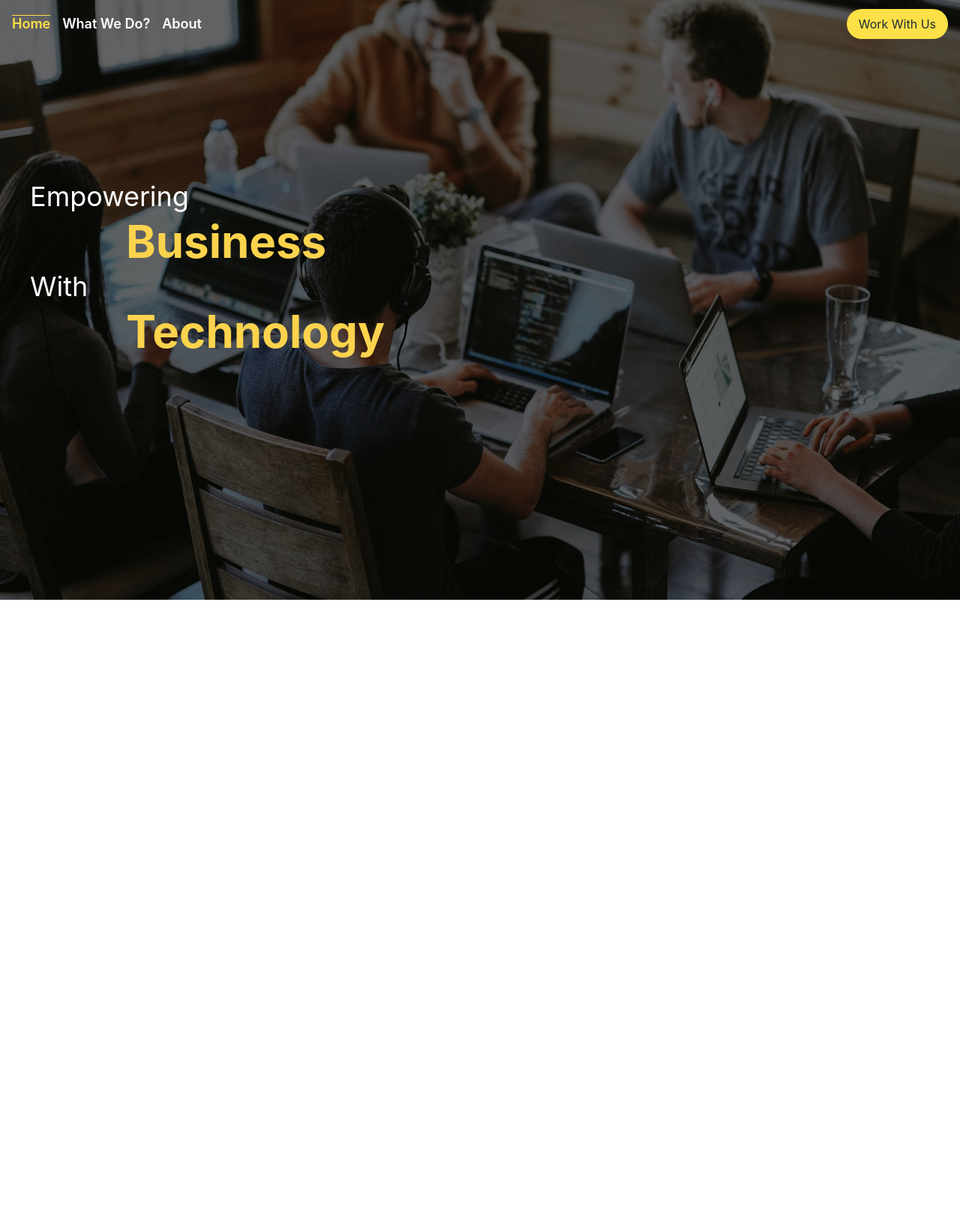
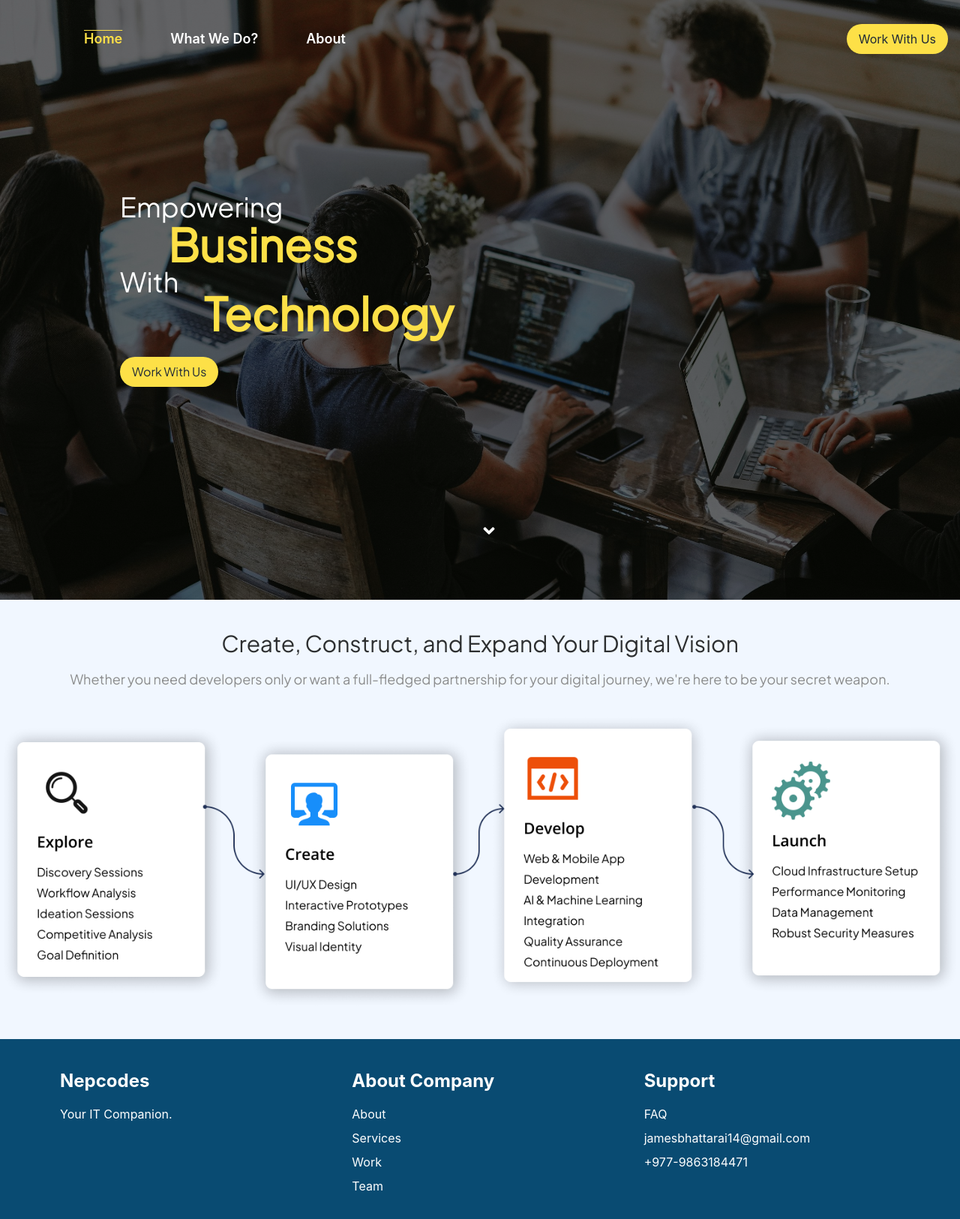
Before and after one commit to jamesii-b/nc, a React (Vite) app: page / in a window 1280 px wide. Shown: the top 1626 px of the page at 75% size. Before the commit the page ends 800 px from the top, so only its background shows below. Built offline with nearby package versions, Linux system fonts and the light colour scheme.

Commit message:
Chore(UI): added bottom nav bar && flow page

```diff
--- a/package.json
+++ b/package.json
@@ -10,10 +10,11 @@
     "preview": "vite preview"
   },
   "dependencies": {
-    "@headlessui/react": "^1.7.18",
-    "@heroicons/react": "^2.1.1",
+    "@emotion/react": "^11.11.3",
+    "@emotion/styled": "^11.11.0",
     "react": "^18.2.0",
     "react-dom": "^18.2.0",
+    "react-icons": "^5.0.1",
     "react-router-dom": "^6.22.0"
   },
   "devDependencies": {
--- a/src/App.css
+++ /dev/null
@@ -1,3 +0,0 @@
-@tailwind base;
-@tailwind components;
-@tailwind utilities;
--- a/src/App.jsx
+++ b/src/App.jsx
@@ -4,6 +4,7 @@ import { BrowserRouter, Routes, Route } from "react-router-dom";
 import NavBar from "./components/navbar";
 import About from "./components/about";
 import NoPage from "./components/invalidPage";
+import BottomNavBar from "./components/bottom-nav_bar";
 import whatWeDo from "./components/what-we-do";
 export default function App() {
   return (
@@ -16,6 +17,7 @@ export default function App() {
 
         <Route path="*" element={<NoPage />} />
       </Routes>
+      <BottomNavBar />
     </BrowserRouter>
   );
 }
--- /dev/null
+++ b/src/components/bottom-nav_bar.jsx
@@ -0,0 +1,31 @@
+import React from "react";
+
+function BottomNavBar() {
+  return (
+    <div className="bg-sub_color min-h-max h-auto w-full text-white grid grid-cols-1 md:grid-cols-3 gap-8 md:gap-12 px-20 py-10">
+      <div className="flex flex-col items-center md:items-start">
+        <div className="font-bold text-2xl mb-4">Nepcodes</div>
+        <div className="mb-4">Your IT Companion.</div>
+      </div>
+      <div className="flex flex-col items-center md:items-start">
+        <div className="font-bold text-2xl mb-4">About Company</div>
+        <ul className="list-none">
+          <li className="mb-2">About</li>
+          <li className="mb-2">Services</li>
+          <li className="mb-2">Work</li>
+          <li>Team</li>
+        </ul>
+      </div>
+      <div className="flex flex-col items-center md:items-start">
+        <div className="font-bold text-2xl mb-4">Support</div>
+        <ul className="list-none">
+          <li className="mb-2">FAQ</li>
+          <li className="mb-2">jamesbhattarai14@gmail.com</li>
+          <li>+977-9863184471</li>
+        </ul>
+      </div>
+    </div>
+  );
+}
+
+export default BottomNavBar;
--- a/src/components/home.jsx
+++ b/src/components/home.jsx
@@ -1,27 +1,117 @@
 import React from "react";
 import img01 from "../assets/img-main.jpg";
+import { Link } from "react-router-dom";
+import pathImage from "../assets/service-path.png";
+import {
+  FaAngleDown,
+  FaCogs,
+  FaPencilAlt,
+  FaCode,
+  FaRocket,
+  FaChartLine,
+} from "react-icons/fa";
 
 function HomePage() {
+  const datum = [
+    {
+      title: "Explore",
+      icon: <FaPencilAlt />,
+      description: [
+        "Discovery Sessions",
+        "Workflow Analysis",
+        "Ideation Sessions",
+        "Competitive Analysis",
+        "Goal Definition",
+      ],
+    },
+    {
+      title: "Create",
+      icon: <FaCogs />,
+      description: [
+        "UI/UX Design",
+        "Interactive Prototypes",
+        "Branding Solutions",
+        "Visual Identity",
+      ],
+    },
+    {
+      title: "Develop",
+      icon: <FaCode />,
+      description: [
+        "Web & Mobile App Development",
+        "AI & Machine Learning Integration",
+        "Quality Assurance",
+        "Continuous Deployment",
+      ],
+    },
+    {
+      title: "Launch",
+      icon: <FaRocket />,
+      description: [
+        "Cloud Infrastructure Setup",
+        "Performance Monitoring",
+        "Data Management",
+        "Robust Security Measures",
+      ],
+    },
+    {
+      title: "Expand",
+      icon: <FaChartLine />,
+      description: [
+        "Product Performance Analysis",
+        "Data-driven Insights",
+        "Process Automation",
+        "Optimization Strategies",
+      ],
+    },
+  ];
+
   return (
+    <>
       <div
-      className="h-screen w-screen relative flex bg-cover bg-center  bg-fixed bg-opacity-50"
+        className="h-screen w-screen relative flex bg-cover bg-center bg-fixed bg-no-repeat"
         style={{ backgroundImage: `url(${img01})`, backgroundSize: "cover" }}
       >
         <div className="absolute inset-0 bg-black opacity-50"></div>
-      <div className="absolute items-center top-60 left-10">
-        <span className="text-4xl text-white leading-tight">Empowering</span>
+        <div className="absolute items-center top-64 left-40 font-body">
+          <span className="text-4xl text-white ">Empowering</span>
           <br />
-        <span className="text-6xl relative left-32 text-primary font-bold leading-tight">
+          <span className="text-6xl relative left-16 text-yellow-300 font-bold  ">
             Business
           </span>
           <br />
-        <span className="text-4xl text-white leading-tight">With</span>
+
+          <span className="text-4xl text-white ">With</span>
           <br />
-        <span className="text-6xl relative left-32 text-primary font-bold leading-tight">
+          <span className="text-6xl relative left-28 -top-2 text-yellow-300 font-bold ">
             Technology
           </span>
+          <br />
+          <div className="relative top-5">
+            <Link to="/contact">
+              <button className="bg-yellow-300 text-gray-800 px-4 py-2 rounded-full absolute ">
+                Work With Us
+              </button>
+            </Link>
           </div>
         </div>
+        <div className="m-auto">
+          <FaAngleDown className="text-white absolute text-2xl bottom-20 " />
+        </div>
+      </div>
+      <div className="bg-tertiary  py-10">
+        <div className="container mx-auto text-center ">
+          <h2 className="text-3xl text-primary_text font-body mb-4">
+            Create, Construct, and Expand Your Digital Vision
+          </h2>
+          <p className="text-lg text-secondary_text mb-8 font-body">
+            Whether you need developers only or want a full-fledged partnership
+            for your digital journey, we're here to be your secret weapon.
+          </p>
+          <img src={pathImage} className="w-auto" alt="" />
+        </div>
+      </div>
+    </>
   );
 }
 
--- a/src/components/navbar.jsx
+++ b/src/components/navbar.jsx
@@ -5,9 +5,9 @@ const NavBar = () => {
   const location = useLocation();
 
   return (
-    <nav className="bottom-0 left-0 w-full bg-transparent text-white z-50 absolute h-20 inset-0">
+    <nav className=" fixed left-0 w-full bg-transparent text-white z-50 h-20 top-5 inset-0">
       <div className="container mx-auto px-4 py-3 flex justify-between items-center">
-        <div>
+        <div className="px-24 space-x-16">
           <Link
             to="/"
             className={`text-lg font-semibold ${
--- a/src/index.css
+++ b/src/index.css
@@ -1,8 +1,9 @@
+@import url('https://fonts.googleapis.com/css2?family=Plus+Jakarta+Sans:ital@0;1&display=swap');
 @tailwind base;
 @tailwind components;
 @tailwind utilities;
 :root {
-  font-family: Inter, system-ui, Avenir, Helvetica, Arial, sans-serif;
+  font-family: -apple-system, BlinkMacSystemFont, "avenir next", avenir, "helvetica neue", helvetica, Ubuntu, roboto, noto, "segoe ui", arial, sans-serif;
   /* line-height: 1.5; */
   /* font-weight: 400; */
 /*  */
--- a/tailwind.config.js
+++ b/tailwind.config.js
@@ -4,8 +4,17 @@ export default {
   theme: {
     extend: {
       colors: {
-        primary: "#FCD34D",
-        secondary: "#F59E0B",
+        primary: "#094B72",
+        secondary: "#FFFFFF",
+        tertiary: "#F1F7FF",
+        quaternary: "#039ABA",
+        background: "#6EA8FF",
+        primary_text: "#2D2F30",
+        secondary_text: "#8B8C8C",
+        sub_color: "#094B72",
+      },
+      fontFamily: {
+        body: ["Plus Jakarta Sans", "sans-serif"],
       },
     },
   },
```
Also changed, not shown: public/robots.txt (added), src/assets/service-path.png (added), 1 other file (tests, documents, lock files or other folders). Lines whose indentation alone changed are shown as unchanged.
